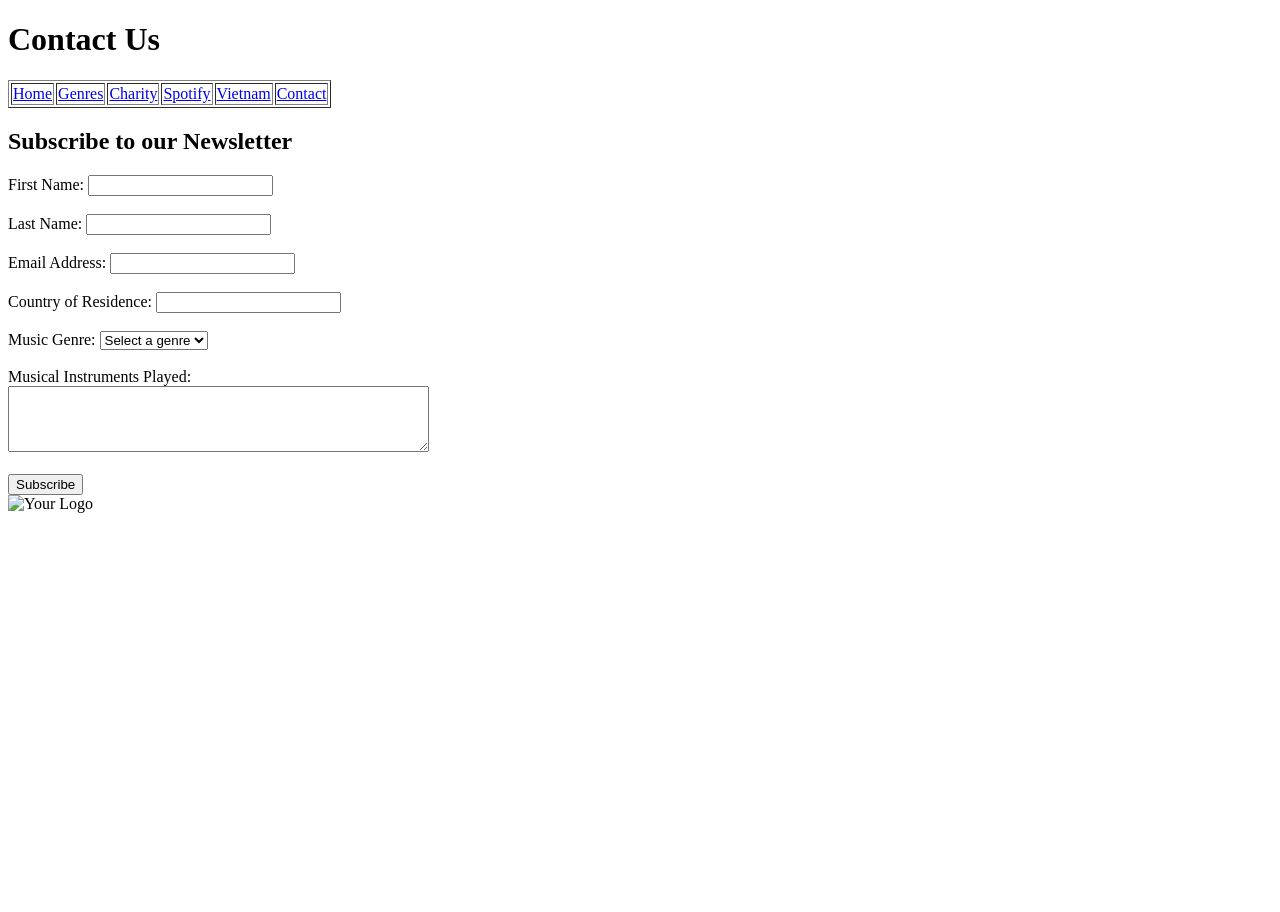
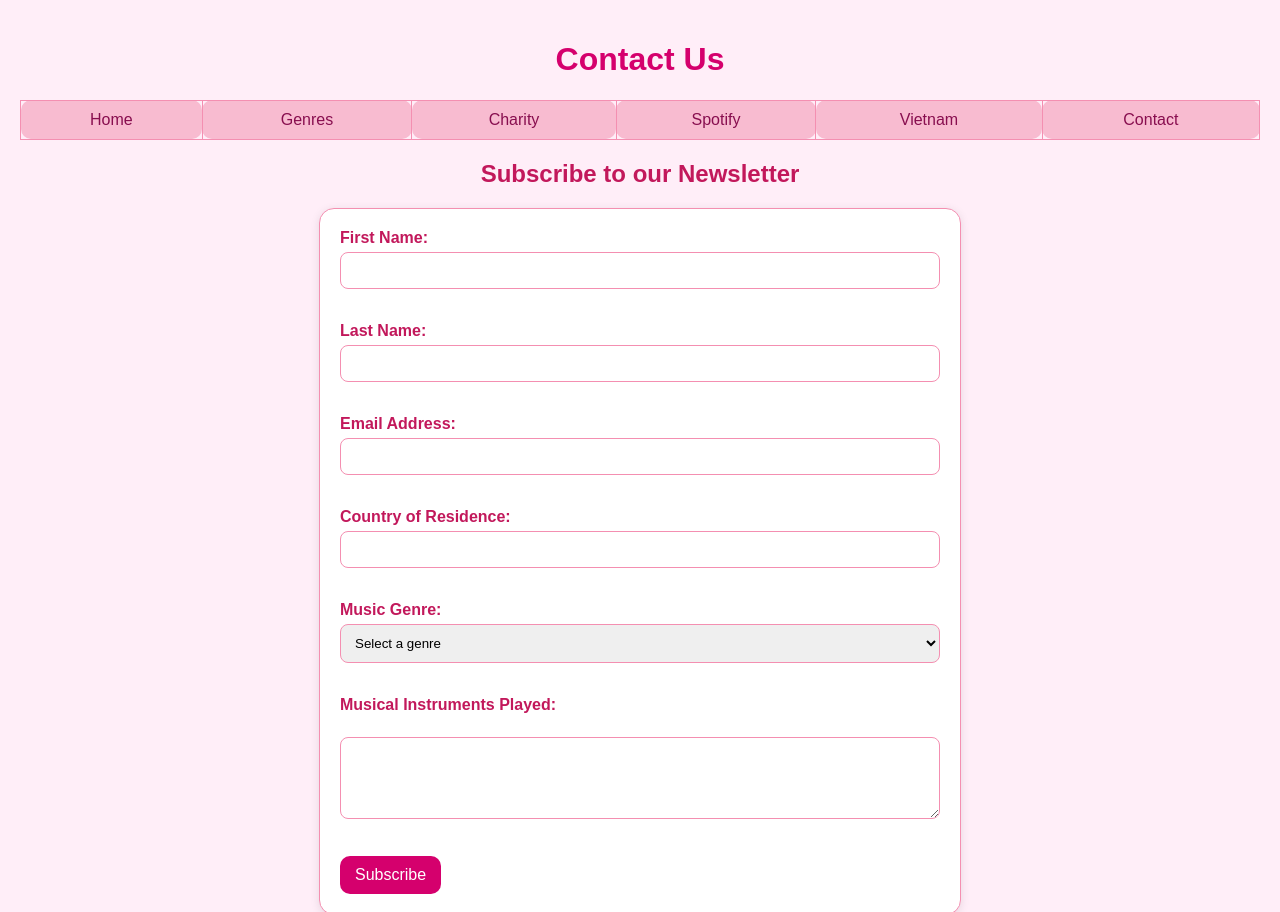
Before and after one commit to koala2k4/TEAM4.final, a plain HTML site: page contact.html in a window 1280 px wide. Shown: the top 912 px of the page. Before the commit the page ends 800 px from the top, so only its background shows below. Drawn offline with Linux system fonts and the light colour scheme.

Commit message:
Add files via upload
Signed-off-by: koala2k4 <59249480+koala2k4@users.noreply.github.com>

```diff
--- /dev/null
+++ b/Cstyle.css
@@ -0,0 +1,98 @@
+/* styles.css */
+
+/* General body styling */
+body {
+    font-family: Arial, sans-serif;
+    background-color: #ffeef8; /* Light pink background */
+    margin: 0;
+    padding: 20px;
+}
+
+/* Header styling */
+h1 {
+    text-align: center;
+    color: #d5006d; /* Dark pink for header */
+}
+
+h2 {
+    text-align: center;
+    color: #c2185b; /* Medium dark pink for subheader */
+}
+
+/* Table styling for navigation */
+table {
+    width: 100%;
+    margin-bottom: 20px;
+    border-collapse: collapse; /* Ensures borders are collapsed */
+}
+
+td {
+    text-align: center;
+    padding: 10px;
+    background-color: #f8bbd0; /* Light pink for table cells */
+    border: 1px solid #f48fb1; /* Medium pink border for table cells */
+    border-radius: 10px; /* Increase border radius for rounded corners */
+}
+
+td a {
+    text-decoration: none;
+    color: #880e4f; /* Darker pink for links */
+}
+
+td a:hover {
+    text-decoration: underline;
+}
+
+/* Form styling */
+form {
+    background-color: #ffffff; /* White background for form */
+    border: 1px solid #f48fb1; /* Medium pink border for form */
+    border-radius: 15px; /* Increase border radius for more rounded corners */
+    padding: 20px;
+    max-width: 600px;
+    margin: 0 auto;
+    box-shadow: 0 2px 10px rgba(0, 0, 0, 0.1); /* Add shadow for depth */
+}
+
+label {
+    display: block;
+    margin-bottom: 5px;
+    font-weight: bold;
+    color: #c2185b; /* Medium dark pink for labels */
+}
+
+input[type="text"],
+input[type="email"],
+select,
+textarea {
+    width: 100%;
+    padding: 10px;
+    margin-bottom: 15px;
+    border: 1px solid #f48fb1; /* Medium pink border for inputs */
+    border-radius: 8px; /* Increase border radius for rounded corners */
+    box-sizing: border-box; /* Ensures padding is included in the total width */
+}
+
+input[type="submit"] {
+    background-color: #d5006d; /* Dark pink background for submit button */
+    color: #ffffff; /* White text for submit button */
+    border: none;
+    padding: 10px 15px;
+    border-radius: 10px; /* Increase border radius for rounded corners */
+    cursor: pointer;
+    font-size: 16px;
+    transition: background-color 0.3s; /* Smooth transition for hover effect */
+}
+
+input[type="submit"]:hover {
+    background-color: #c51162; /* Darker pink on hover */
+}
+
+/* Logo styling */
+img {
+    display: block;
+    margin: 20px auto;
+    max-width: 100%;
+    height: auto;
+    border-radius: 10px; /* Add rounded corners to logo */
+}
--- /dev/null
+++ b/Vstyle.css
@@ -0,0 +1,126 @@
+/* General body styling */
+body {
+    font-family: Arial, sans-serif;
+    background-color: #ffeef8; /* Light pink background */
+    margin: 0;
+    padding: 20px;
+}
+
+/* Header styling */
+h1 {
+    text-align: center;
+    color: #d5006d; /* Dark pink for header */
+}
+
+h2 {
+    text-align: center;
+    color: #c2185b; /* Medium dark pink for subheader */
+}
+
+/* Table styling for navigation */
+table {
+    width: 100%;
+    margin-bottom: 20px;
+    border-collapse: collapse; /* Ensures borders are collapsed */
+}
+
+td {
+    text-align: center;
+    padding: 10px;
+    background-color: #f8bbd0; /* Light pink for table cells */
+    border: 1px solid #f48fb1; /* Medium pink border for table cells */
+    border-radius: 10px; /* Increase border radius for rounded corners */
+}
+
+td a {
+    text-decoration: none;
+    color: #880e4f; /* Darker pink for links */
+}
+
+td a:hover {
+    text-decoration: underline;
+}
+
+/* Video container styling */
+.video-container {
+    display: flex;
+    flex-wrap: wrap;
+    justify-content: center;
+    gap: 10px;
+    margin: 20px 0;
+}
+
+/* Carousel styling */
+.carousel {
+    margin: 20px 0;
+}
+
+/* Iframe styling for YouTube videos */
+iframe {
+    width: 300px;
+    height: 169px;
+    border-radius: 10px; /* Add rounded corners to iframes */
+}
+
+/* Item styling for carousel */
+.item {
+    text-align: center;
+    padding: 20px;
+    background-color: #f8bbd0; /* Light pink for carousel items */
+    border: 1px solid #f48fb1; /* Medium pink border for carousel items */
+    border-radius: 10px; /* Increase border radius for rounded corners */
+}
+
+/* Additional styles for form (if applicable) */
+form {
+    background-color: #ffffff; /* White background for form */
+    border: 1px solid #f48fb1; /* Medium pink border for form */
+    border-radius: 15px; /* Increase border radius for more rounded corners */
+    padding: 20px;
+    max-width: 600px;
+    margin: 0 auto;
+    box-shadow: 0 2px 10px rgba(0, 0, 0, 0.1); /* Add shadow for depth */
+}
+
+label {
+    display: block;
+    margin-bottom: 5px;
+    font-weight: bold;
+    color: #c2185b; /* Medium dark pink for labels */
+}
+
+input[type="text"],
+input[type="email"],
+select,
+textarea {
+    width: 100%;
+    padding: 10px;
+    margin-bottom: 15px;
+    border: 1px solid #f48fb1; /* Medium pink border for inputs */
+    border-radius: 8px; /* Increase border radius for rounded corners */
+    box-sizing: border-box; /* Ensures padding is included in the total width */
+}
+
+input[type="submit"] {
+    background-color: #d5006d; /* Dark pink background for submit button */
+    color: #ffffff; /* White text for submit button */
+    border: none;
+    padding: 10px 15px;
+    border-radius: 10px; /* Increase border radius for rounded corners */
+    cursor: pointer;
+    font-size: 16px;
+    transition: background-color 0.3s; /* Smooth transition for hover effect */
+}
+
+input[type="submit"]:hover {
+    background-color: #c51162; /* Darker pink on hover */
+}
+
+/* Logo styling */
+img {
+    display: block;
+    margin: 20px auto;
+    max-width: 100%;
+    height: auto;
+    border-radius: 10px; /* Add rounded corners to logo */
+}
--- a/contact.html
+++ b/contact.html
@@ -3,7 +3,7 @@
 <head>
     <meta charset="utf-8">
     <title>Contact</title>
-    <link rel="stylesheet" type="text/css" href="styles.css"> <!-- Link to CSS file -->
+    <link rel="stylesheet" type="text/css" href="Cstyle.css"> <!-- Link to CSS file -->
     <script>
         // Simple validation script
         function validateForm() {
```
Also changed, not shown: vietnamese.html (+58 -30 lines).
